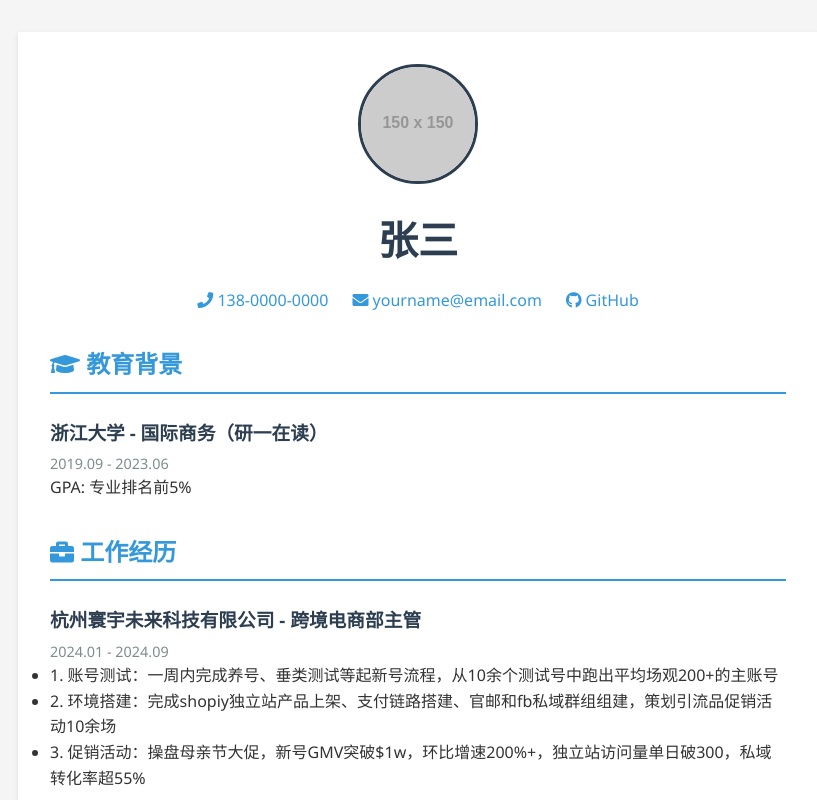
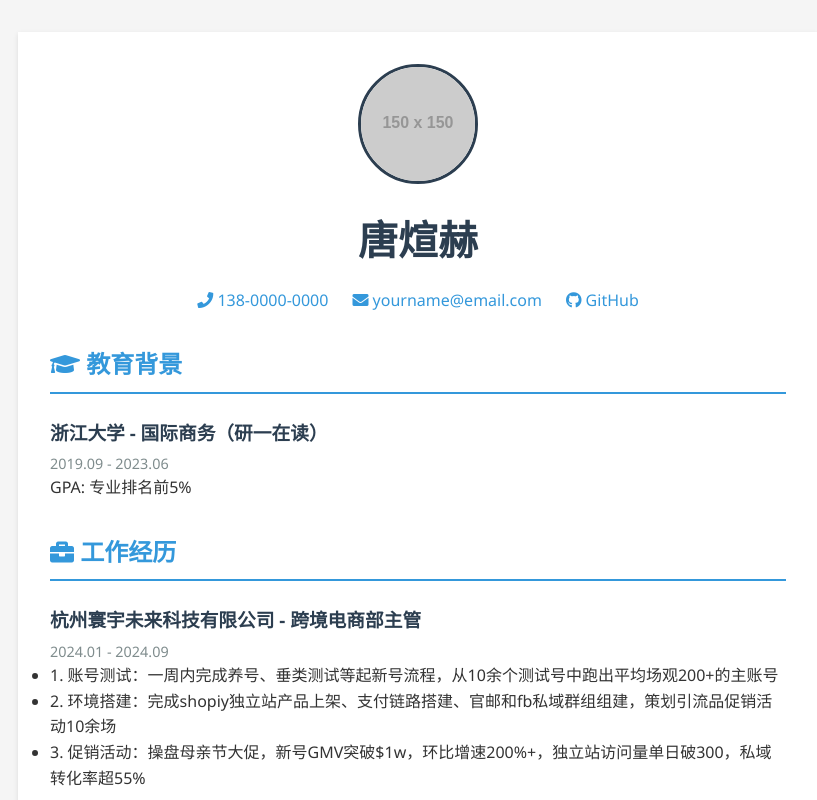
Before and after one commit to FrankTang-zju/FrankTang-zju.github.io, a plain HTML site: page index.html in a window 1280 px wide. Shown: the top 800 px of the page, without its empty margins (222-1039 px from the left). Drawn offline with Linux system fonts and the light colour scheme; placeholder pictures from the web are drawn by us.

Commit message:
Update index.html

```diff
--- a/index.html
+++ b/index.html
@@ -111,7 +111,7 @@
         <!-- 头部信息 -->
         <div class="header">
             <img src="https://via.placeholder.com/150" alt="头像" class="avatar"> <!-- 替换为你的头像链接 -->
-            <h1>张三</h1>
+            <h1>唐煊赫</h1>
             <div class="contact-info">
                 <a href="tel:+8613800000000"><i class="fas fa-phone"></i> 138-0000-0000</a>
                 <a href="mailto:yourname@email.com"><i class="fas fa-envelope"></i> yourname@email.com</a>
```
